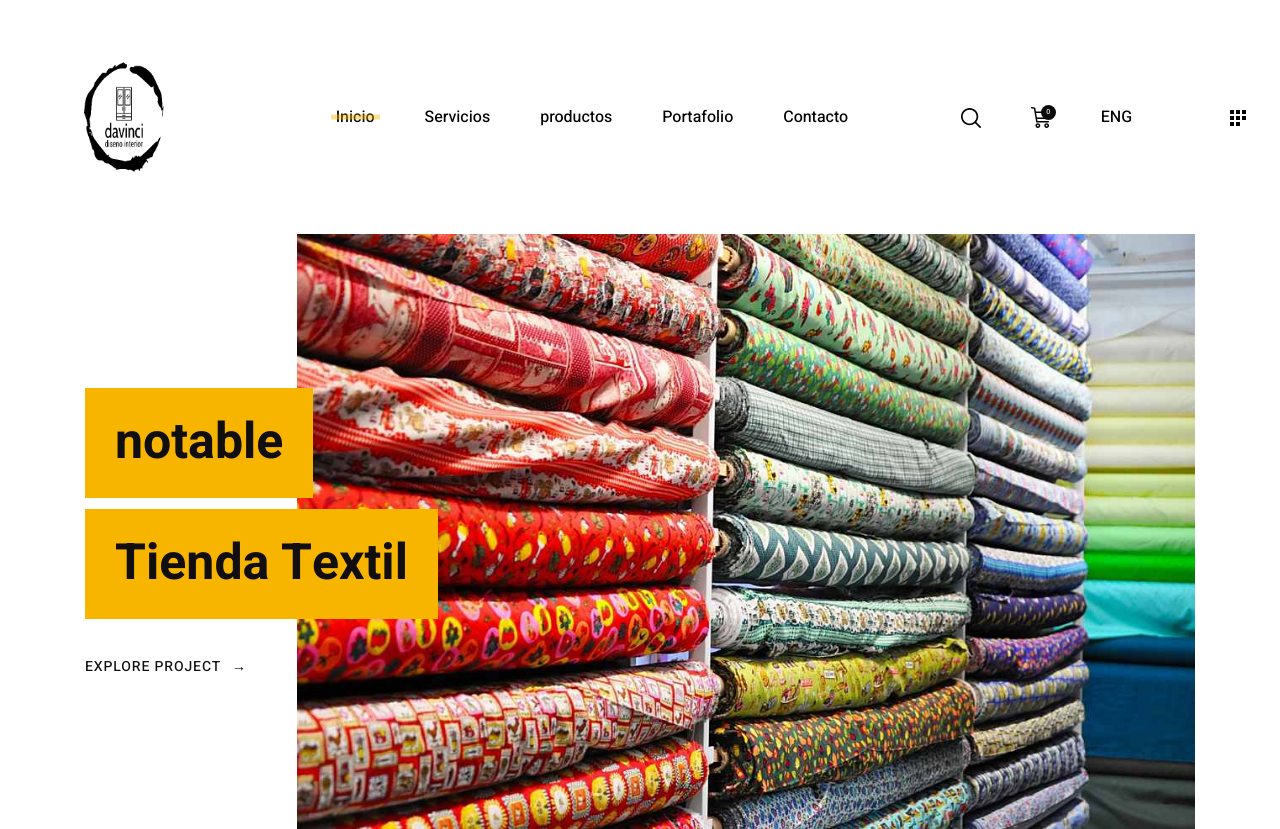
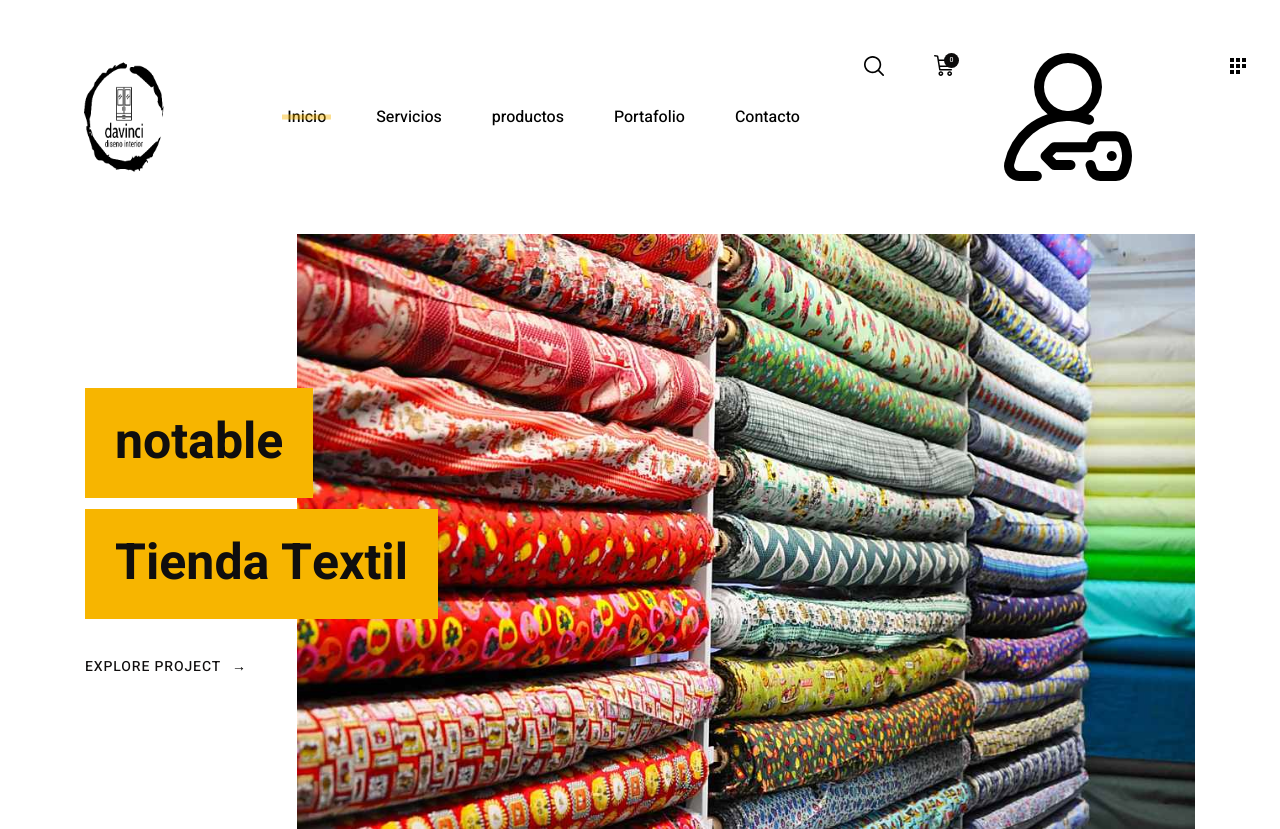
Before and after one commit to chachoman1/proyecto_final, a PHP site: page /proyecto/index.php in a window 1280 px wide. Shown: the top 829 px of the page. Run offline with PHP 8.4, Linux system fonts and the light colour scheme.

Commit message:
carpinteria

```diff
--- a/Vistas/Landing/Modulos/Nav.php
+++ b/Vistas/Landing/Modulos/Nav.php
@@ -15,7 +15,7 @@
                 </li>
                 <li class="nav-item dropdown d-none d-sm-block">
                     <a class="nav-link dropdown-toggle" href="#!" id="languageDropdown" data-toggle="dropdown"
-                        aria-haspopup="true" aria-expanded="false">ENG</a>
+                        aria-haspopup="true" aria-expanded="false">español</a>
                     <div class="dropdown-menu" aria-labelledby="languageDropdown">
                         <a class="dropdown-item" href="#!"></a>
                         <a class="dropdown-item" href="#!"></a>
@@ -71,14 +71,26 @@
                             <img src="Assets/Plantilla/urbanui/assets/images/shopping-cart.svg" alt="cart">
                         </a>
                     </li>
+
+                    <li class="nav-item nav-item-cart">
+                        <a class="nav-link nav-link-btn" href="#!">
+
+                            <img src="Assets/Plantilla/urbanui/assets/images/logeate.png" alt="cart">
+                        </a>
+                    </li>
+
+                    <!--
+
                     <li class="nav-item dropdown">
                         <a class="nav-link dropdown-toggle " href="#!" id="languageDropdown" data-toggle="dropdown"
-                            aria-haspopup="true" aria-expanded="false">ENG</a>
+                            aria-haspopup="true" aria-expanded="false">esp</a>
                         <div class="dropdown-menu" aria-labelledby="languageDropdown">
                             <a class="dropdown-item" href="#!">ARB</a>
                             <a class="dropdown-item" href="#!">FRE</a>
                         </div>
-                    </li>
+                    </li> -->
+
+
                     <li class="nav-item ml-5">
                         <a class="nav-link pr-0 nav-link-btn" href="#!" data-toggle="offCanvasMenu">
                             <img src="Assets/Plantilla/urbanui/assets/images/social icon@2x.svg" alt="social-nav-toggle">
--- a/index.php
+++ b/index.php
@@ -1,14 +1,14 @@
 <?php
     #require_once "models/DataBase.php";
-    if (!isset($_REQUEST['c'])) {
+    if (!isset($_GET['c'])) {
         require_once "Controladores/Landing.php";
         $controller = new Landing;
         $controller->inicio();
     } else {
         // Esto es
-        $controller = $_REQUEST['c'];
-        require_once "Controladores/" . $controller . ".php";
-        $controller = new $controller;
+        $controllerName = $_REQUEST['c'];
+        require_once "Controladores/" . $controllerName . ".php";
+        $controller = new $controllerName; // Utilizar el nombre del controlador
         $action = isset($_REQUEST['a']) ? $_REQUEST['a'] : 'inicio';
         call_user_func(array($controller, $action));
     }
```
Also changed, not shown: Assets/Plantilla/urbanui/assets/images/logeate.png (added), Assets/Plantilla/urbanui/assets/images/logeate.svg (added).
